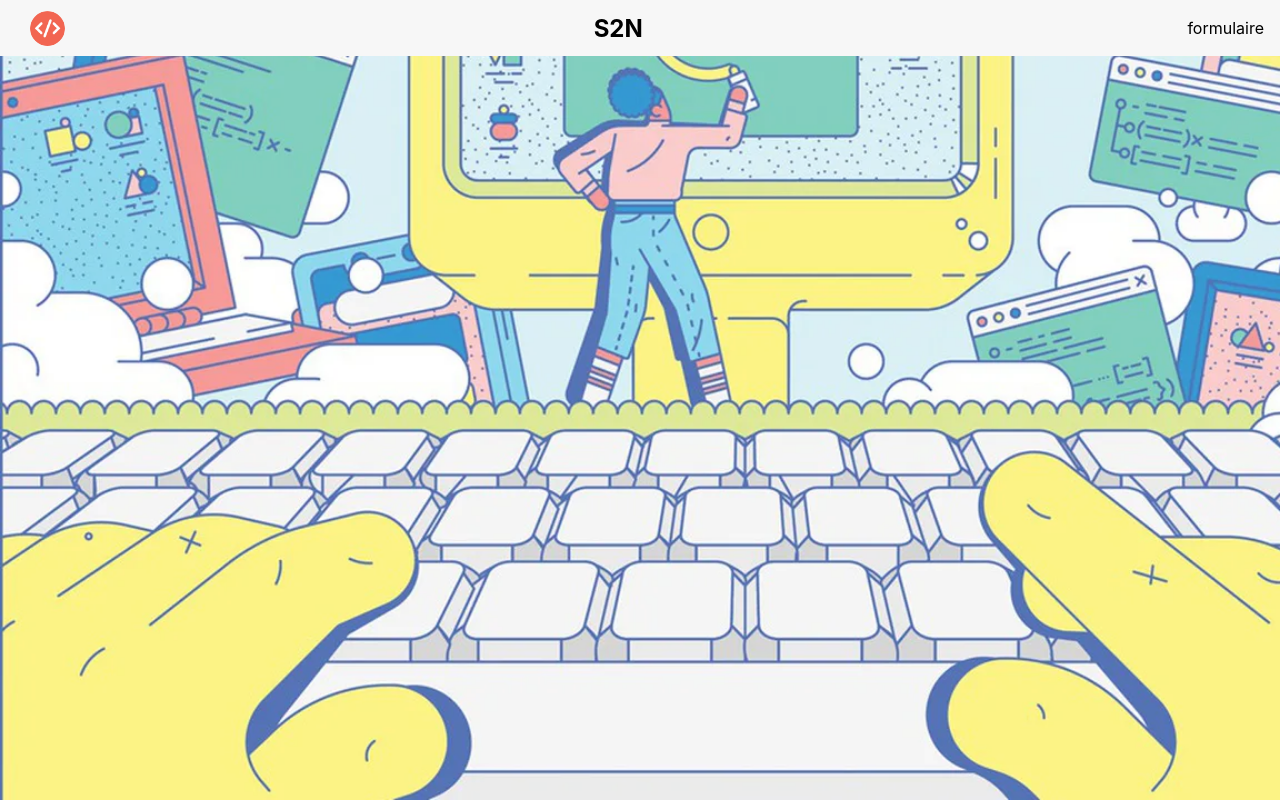
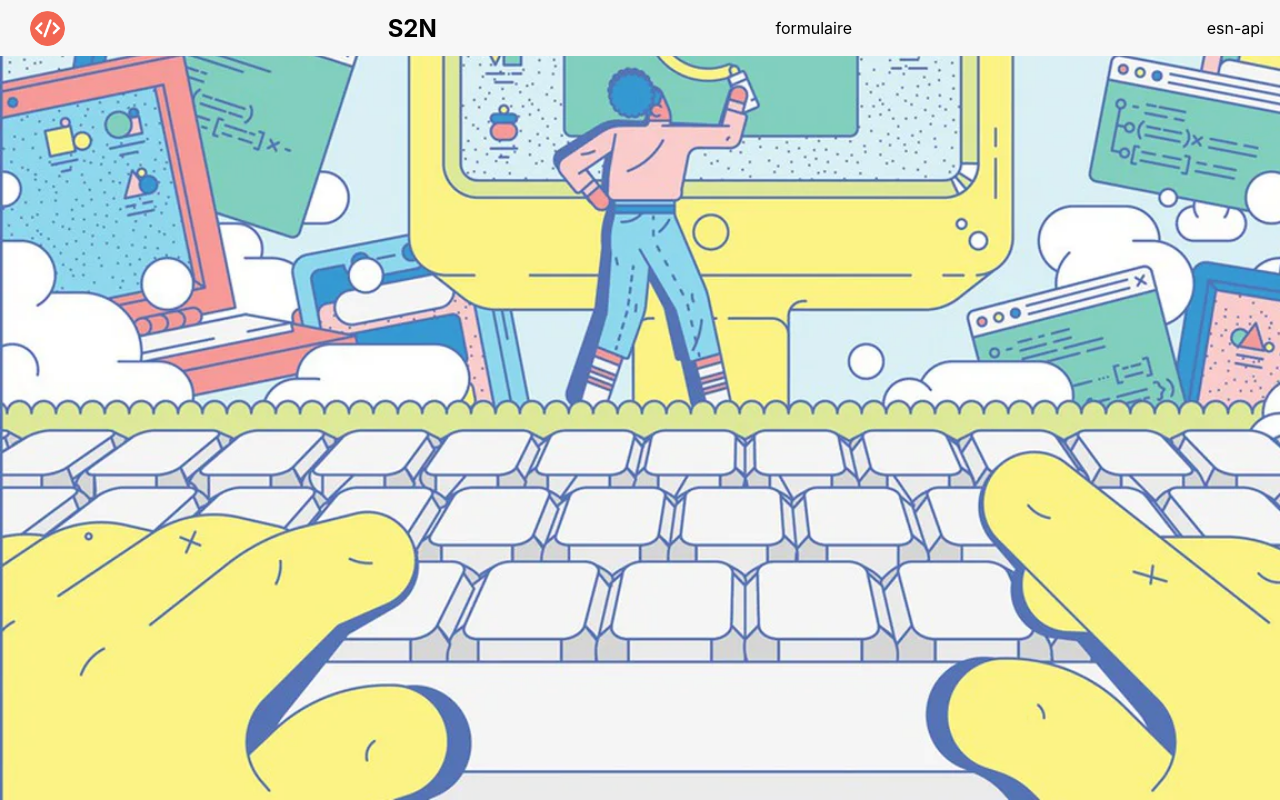
Before and after one commit to thomas37000/esn, a React (Create React App) app: page /s2n-api in a window 1280 px wide. Before the commit this address had no page. Built offline with nearby package versions, Linux system fonts and the light colour scheme.

Commit message:
try to display api in json format

```diff
--- a/src/App.js
+++ b/src/App.js
@@ -5,9 +5,6 @@ import "./App.css";
 function App() {
   return (
     <div className="App">
-      {/* <header className="App-header">
-        <img src={logo} className="App-logo" alt="logo" />
-      </header> */}
       <Routter />
     </div>
   );
--- /dev/null
+++ b/src/components/JsonData.js
@@ -0,0 +1 @@
+export const JsonData = "http://localhost:8080/";
--- a/src/components/Nav/Nav.jsx
+++ b/src/components/Nav/Nav.jsx
@@ -40,8 +40,7 @@ const Nav = () => {
       <Link to="/">
         <img className="logo" src={logo} alt="back to home" />
       </Link>
-
-      <div className="nav-links">
+      <div>
         <h2>S2N</h2>
       </div>
       <div className="nav-links">
@@ -49,6 +48,11 @@ const Nav = () => {
           formulaire
         </Link>
       </div>
+      <div className="nav-links">
+        <Link to="/s2n-api" className="name-link">
+          esn-api
+        </Link>
+      </div>
     </NavWrapper>
   );
 };
--- a/src/router/Routter.jsx
+++ b/src/router/Routter.jsx
@@ -3,6 +3,7 @@ import { BrowserRouter as Router, Route, Routes } from "react-router-dom";
 import CardById from "../components/Card/CardById";
 import Entreprise from "../components/Entreprises";
 import Form from "../components/Form/Form";
+// import JsonData from "../components/JsonData";
 import Nav from "../components/Nav/Nav";
 
 const Routter = () => {
@@ -13,8 +14,9 @@ const Routter = () => {
       <Routes>
         {/* component is now element */}
         <Route exact path="/" element={<Entreprise />} />
-        <Route exact path="/formulaire" element={<Form />} />
+        <Route path="/formulaire" element={<Form />} />
         <Route path="/s2n/:id" element={<CardById />} />
+        {/* <Route path="/s2n-api" element={<JsonData />} /> */}
       </Routes>
     </Router>
   );
```
